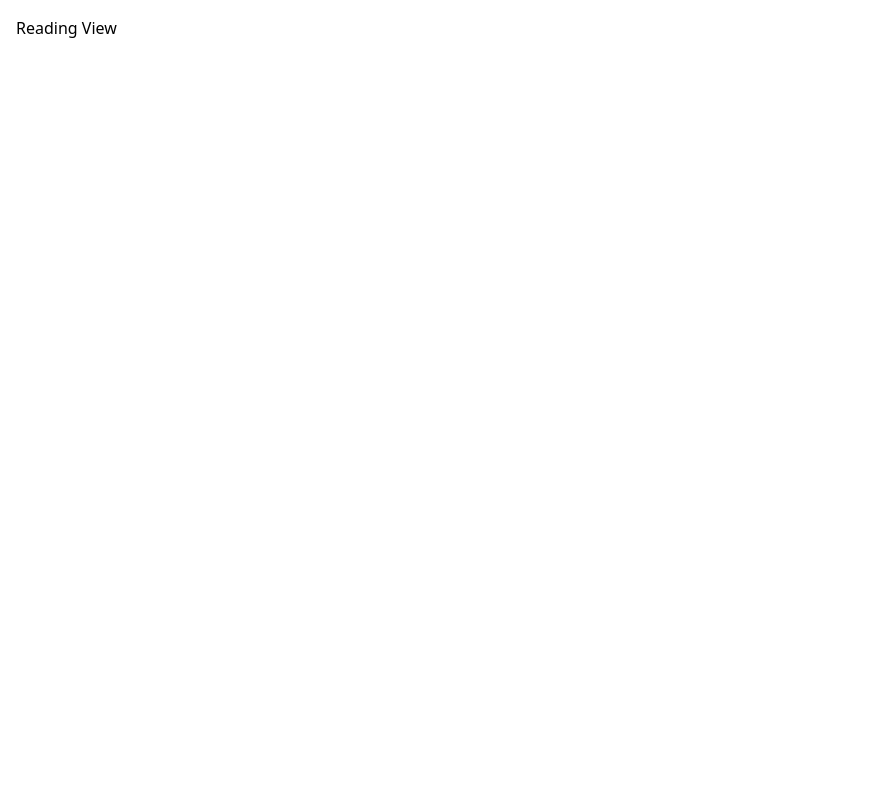
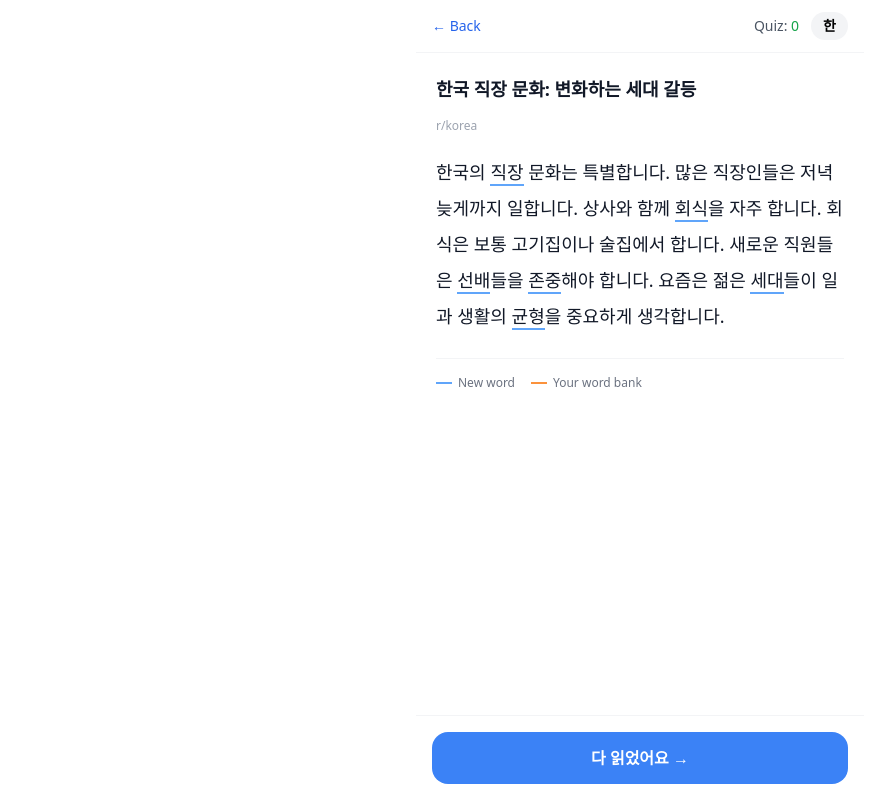
Before and after one commit to zchoi-choiassist/langbuddy, a React (Vite) app in the folder langbuddy-prototype/: page / in a window 1280 px wide. Both pictures are taken after a click on the element 640 px from the left and 130 px from the top of the page. Shown: the whole page, without its empty margins (0-894 px from the left). Built offline with nearby package versions, Linux system fonts and the light colour scheme.

Commit message:
feat: add ReadingView screen with Korean/English toggle and word highlights

```diff
--- /dev/null
+++ b/langbuddy-prototype/src/components/WordQuizPopup.jsx
@@ -0,0 +1,10 @@
+export default function WordQuizPopup({ onClose }) {
+  return (
+    <div className="fixed inset-0 bg-black/50 flex items-end z-50" onClick={onClose}>
+      <div className="bg-white w-full max-w-md mx-auto p-6 rounded-t-2xl">
+        <p className="text-gray-800">Quiz popup — coming in next task</p>
+        <button onClick={onClose} className="mt-4 text-blue-600 font-medium">Close</button>
+      </div>
+    </div>
+  )
+}
--- a/langbuddy-prototype/src/screens/ReadingView.jsx
+++ b/langbuddy-prototype/src/screens/ReadingView.jsx
@@ -1 +1,123 @@
-export default function ReadingView() { return <div className="p-4">Reading View</div> }
+import { useState } from 'react'
+import { useParams, useNavigate } from 'react-router-dom'
+import { useApp } from '../context/AppContext'
+import WordQuizPopup from '../components/WordQuizPopup'
+
+export default function ReadingView() {
+  const { id } = useParams()
+  const navigate = useNavigate()
+  const { articles, wordBank } = useApp()
+  const [showEnglish, setShowEnglish] = useState(false)
+  const [activeWord, setActiveWord] = useState(null)
+
+  const article = articles.find(a => a.id === id)
+  if (!article) return <div className="p-4 text-gray-500">Article not found.</div>
+
+  function handleSegmentTap(segment) {
+    if (segment.type === 'vocab') {
+      const vocabItem = article.vocabulary.find(v => v.id === segment.vocabId)
+      if (vocabItem) setActiveWord(vocabItem)
+    } else if (segment.type === 'wordbank') {
+      const wbWord = wordBank.find(w => w.id === segment.wordBankId)
+      if (wbWord) {
+        setActiveWord({
+          id: String(wbWord.id),
+          korean: wbWord.korean,
+          english: wbWord.english,
+          romanization: wbWord.romanization,
+          example: wbWord.example,
+        })
+      }
+    }
+  }
+
+  const score = article.wordQuizScore
+  const scoreLabel = score > 0 ? `+${score}` : String(score)
+
+  return (
+    <div className="max-w-md mx-auto min-h-screen bg-white flex flex-col">
+      <header className="bg-white border-b border-gray-100 px-4 py-3 flex items-center justify-between sticky top-0 z-10">
+        <button onClick={() => navigate('/')} className="text-blue-600 font-medium text-sm">
+          ← Back
+        </button>
+        <div className="flex items-center gap-3">
+          <span className="text-sm font-medium text-gray-600">
+            Quiz: <span className={score >= 0 ? 'text-green-600' : 'text-red-500'}>{scoreLabel}</span>
+          </span>
+          <button
+            onClick={() => setShowEnglish(v => !v)}
+            className="text-sm bg-gray-100 hover:bg-gray-200 px-3 py-1 rounded-full font-semibold transition-colors"
+          >
+            {showEnglish ? 'EN' : '한'}
+          </button>
+        </div>
+      </header>
+
+      <div className="flex-1 px-5 py-6 overflow-y-auto">
+        <h1 className="text-lg font-bold text-gray-900 mb-4 leading-snug">{article.title}</h1>
+        <p className="text-xs text-gray-400 mb-5">{article.sourceLabel}</p>
+
+        {showEnglish ? (
+          <p className="text-gray-700 leading-relaxed text-base">{article.englishText}</p>
+        ) : (
+          <p className="text-gray-900 leading-loose text-lg">
+            {article.adaptedKorean.map((segment, i) => {
+              if (segment.type === 'text') {
+                return <span key={i}>{segment.text}</span>
+              }
+              if (segment.type === 'vocab') {
+                return (
+                  <span
+                    key={i}
+                    onClick={() => handleSegmentTap(segment)}
+                    className="border-b-2 border-blue-400 cursor-pointer hover:bg-blue-50 transition-colors"
+                  >
+                    {segment.text}
+                  </span>
+                )
+              }
+              if (segment.type === 'wordbank') {
+                return (
+                  <span
+                    key={i}
+                    onClick={() => handleSegmentTap(segment)}
+                    className="border-b-2 border-orange-400 cursor-pointer hover:bg-orange-50 transition-colors"
+                  >
+                    {segment.text}
+                  </span>
+                )
+              }
+              return null
+            })}
+          </p>
+        )}
+
+        <div className="flex gap-4 mt-6 pt-4 border-t border-gray-100">
+          <span className="flex items-center gap-1.5 text-xs text-gray-500">
+            <span className="w-4 h-0.5 bg-blue-400 inline-block" /> New word
+          </span>
+          <span className="flex items-center gap-1.5 text-xs text-gray-500">
+            <span className="w-4 h-0.5 bg-orange-400 inline-block" /> Your word bank
+          </span>
+        </div>
+      </div>
+
+      <div className="px-4 py-4 border-t border-gray-100">
+        <button
+          onClick={() => navigate(`/comprehension/${id}`)}
+          className="w-full bg-blue-500 hover:bg-blue-600 text-white py-3.5 rounded-2xl font-semibold text-base transition-colors"
+        >
+          다 읽었어요 →
+        </button>
+      </div>
+
+      {activeWord && (
+        <WordQuizPopup
+          vocabItem={activeWord}
+          articleId={id}
+          onClose={() => setActiveWord(null)}
+        />
+      )}
+    </div>
+  )
+}
```
